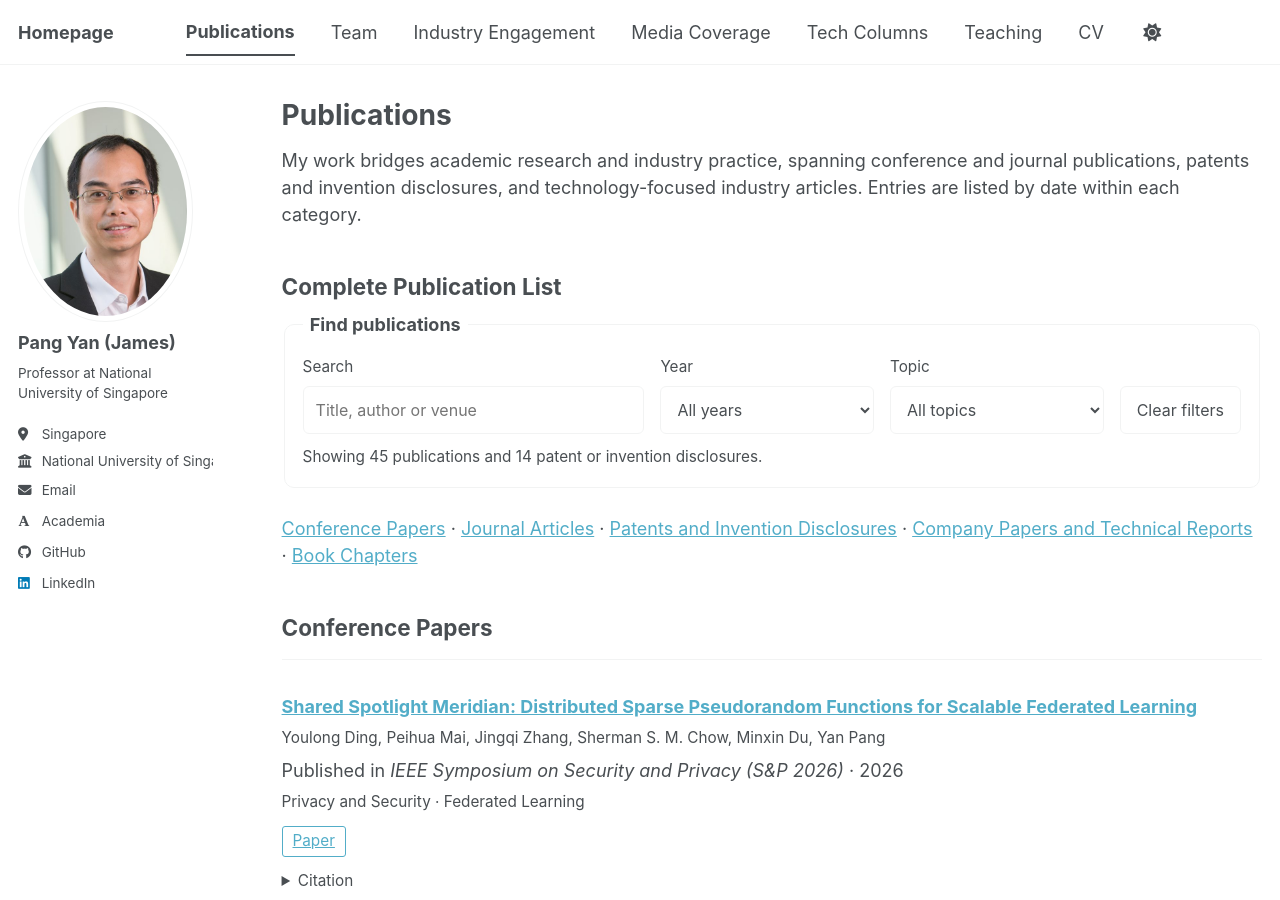
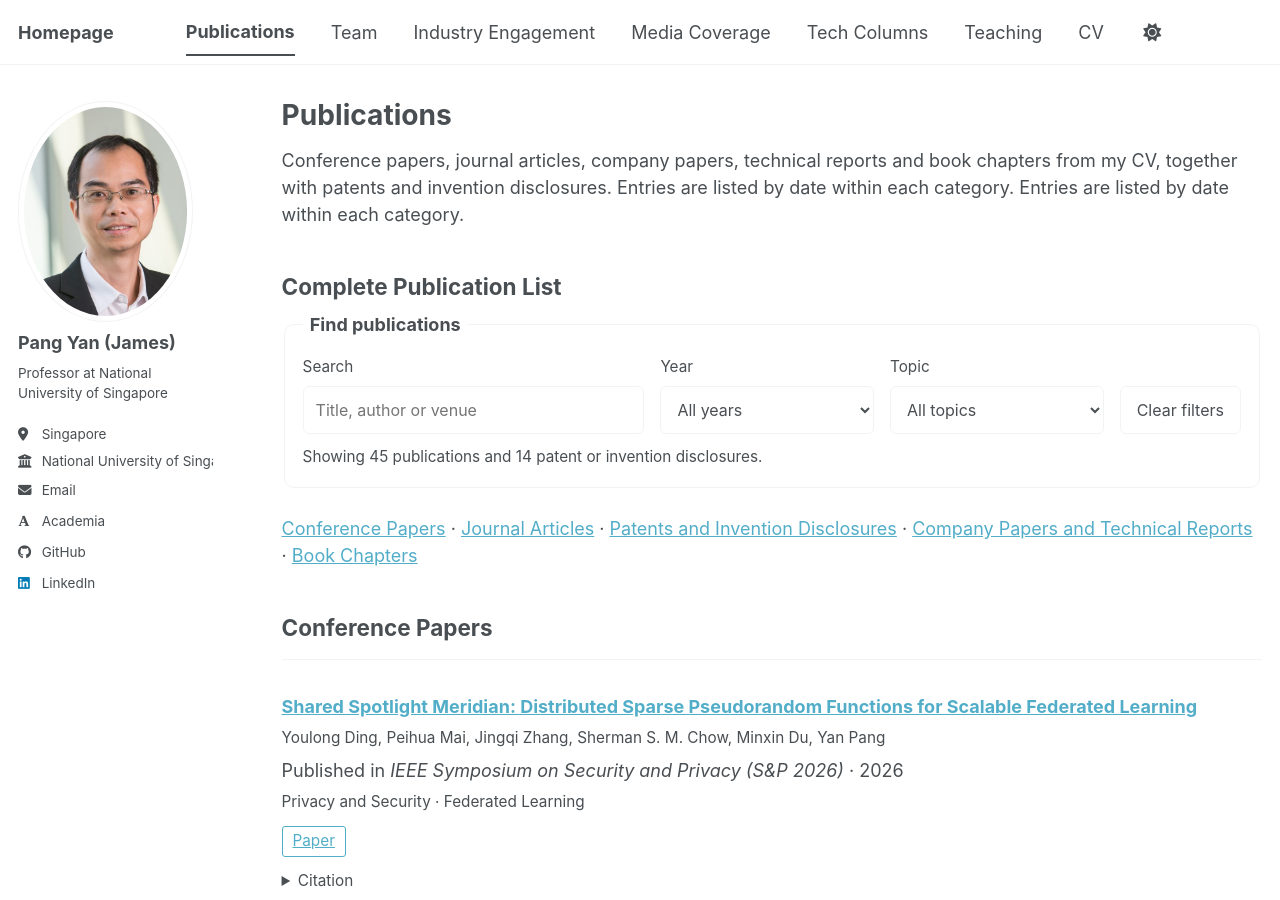
Before and after one commit to jamespangyan/jamespangyan.github.io, a Jekyll site: the page built from _pages/publications.html, in a window 1280 px wide and 900 px high. Built offline with Jekyll 4.4.1, drawn with Linux system fonts in a browser that asks for light colours; some web fonts are replaced; a script bundle is joined from its source files by our own code; library files that are not in the unit come from our copies.

Commit message:
Update publications introduction to requested wording

```diff
--- a/_pages/publications.html
+++ b/_pages/publications.html
@@ -12,7 +12,7 @@ author_profile: true
 {% include base_path %}
 <link rel="stylesheet" href="{{ '/assets/css/publication-explorer.css' | relative_url }}" />
 
-<p>My work bridges academic research and industry practice, spanning conference and journal publications, patents and invention disclosures, and technology-focused industry articles. Entries are listed by date within each category.</p>
+<p>Conference papers, journal articles, company papers, technical reports and book chapters from my CV, together with patents and invention disclosures. Entries are listed by date within each category. Entries are listed by date within each category.</p>
 {% assign publications_by_date = site.publications | sort: "date" | reverse %}
 <h2 id="all-publications">Complete Publication List</h2>
 <div id="publication-explorer">
```
